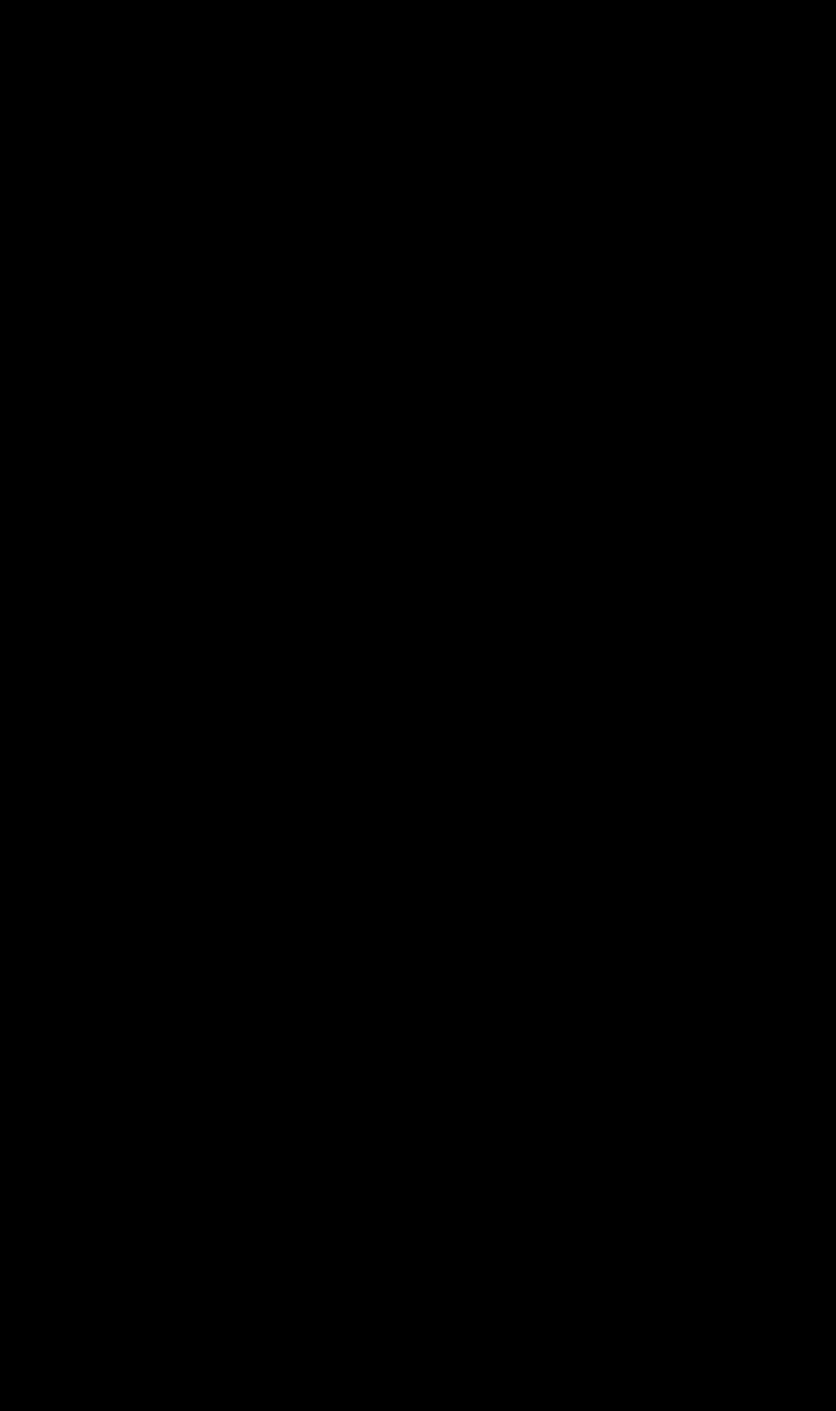
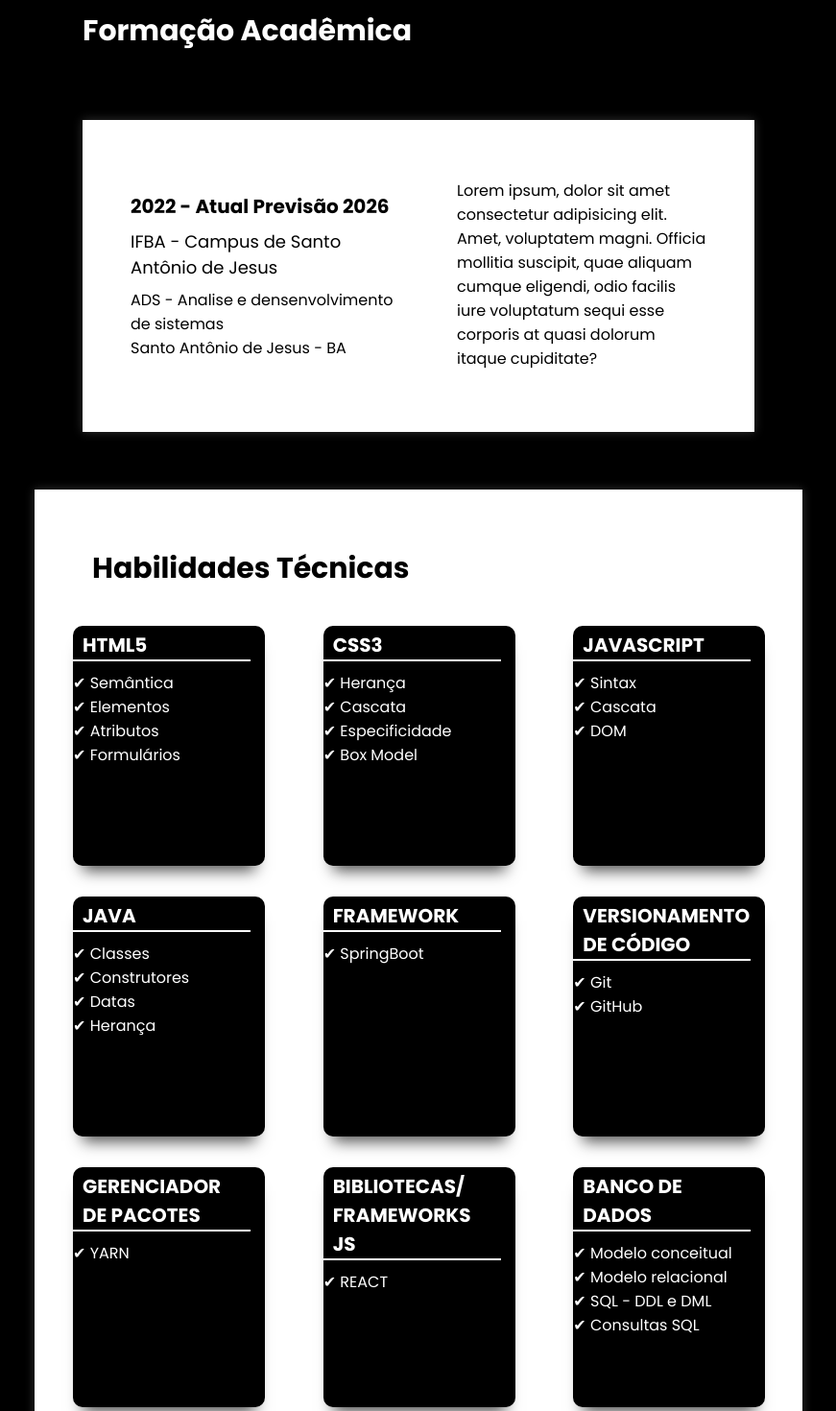
Before and after one commit to Gabriellealsantos/portifolio, a React (Vite) app: page /curriculum in a window 1280 px wide. Shown: the part 1140-2610 px from the top of the page at 96% size, without its empty margins (204-1075 px from the left). Before the commit the page ends 1120 px from the top, so only its background shows below. Built offline with nearby package versions, Linux system fonts and the light colour scheme.

Commit message:
Page Curriculum CSS completed, responsive is missing

```diff
--- a/src/components/CurriculumCard/index.tsx
+++ b/src/components/CurriculumCard/index.tsx
@@ -1,15 +1,23 @@
 import './styles.css';
 
-export default function CurriculumCard() {
+type Props = {
+    date: string;
+    office: string;
+    companyName: string;
+    companyLocation: string;
+}
+
+export default function CurriculumCard({date, office, companyName, companyLocation} : Props) {
+
     return (
         <>
             <div className="curriculum-card">
 
                 <div className="left-content">
-                    <p className="date">2022 - Atual</p>
-                    <p className="office">CARGO</p>
-                    <p className="company-name">Nome da Empresa</p>
-                    <p className="company-location">Localização da Empresa</p>
+                    <p className="date">{date}</p>
+                    <p className="office">{office}</p>
+                    <p className="company-name">{companyName}</p>
+                    <p className="company-location">{companyLocation}</p>
                 </div>
 
 
--- a/src/components/CurriculumCard/styles.css
+++ b/src/components/CurriculumCard/styles.css
@@ -13,7 +13,7 @@
     float: left;
     width: 50%;
     text-align: start;
-    padding: 90px 40px;
+    padding: 50px 20px 50px 40px;
 }
 
 .right-content {
@@ -56,7 +56,3 @@
     font-weight: 400;
     margin: 0 0 4px 0;
 }
-
-.centralize {
-
-}
--- /dev/null
+++ b/src/components/MiniSkillsCard/index.tsx
@@ -0,0 +1,22 @@
+import './styles.css';
+
+type Props = {
+    title: string;
+    states: string[];
+    skills: string[];
+};
+
+export default function MiniSkillsCard({ title, states, skills }: Props) {
+    return (
+        <div className="mini-skills-card">
+            <h1>{title}</h1>
+            <ul>
+                {states.map((state, index) => (
+                    <li key={`state-${index}`}>
+                        {state} {skills[index]}
+                    </li>
+                ))}
+            </ul>
+        </div>
+    );
+}
--- /dev/null
+++ b/src/components/MiniSkillsCard/styles.css
@@ -0,0 +1,23 @@
+.mini-skills-card {
+    width: 200px;
+    height: 250px;
+    background-color: var(--pf-color-bg-primary);
+    color: var(--pf-color-bg-secondary);
+    border-radius: 10px;
+    box-shadow: 0 15px 15px -10px rgba(0, 0, 0, 0.7);
+}
+
+.mini-skills-card h1 {
+    font-size: 20px;
+    padding: 5px 10px 0px 10px;
+    border-bottom: 2px solid var(--pf-color-bg-secondary);
+    margin-bottom: 10px;
+}
+
+.mini-skills-card p {
+    font-size: 16px;
+    font-weight: 400;
+    font-family: 'Quicksand';
+    padding: 2px;
+    margin: 0;
+}
--- /dev/null
+++ b/src/components/SkillsCard/index.tsx
@@ -0,0 +1,52 @@
+// SkillsCard.tsx
+import MiniSkillsCard from '../MiniSkillsCard';
+import './styles.css';
+
+export default function SkillsCard() {
+    const html5States = ['✔','✔','✔','✔',];
+    const html5Skills = ['Semântica','Elementos', 'Atributos', 'Formulários'];
+
+    const Css3States = ['✔','✔','✔','✔',];
+    const Css3kills = ['Herança','Cascata', 'Especificidade', 'Box Model', 'Flexbox/Grid'];
+
+
+    const jsStates = ['✔','✔','✔',];
+    const jskills = ['Sintax','Cascata', 'DOM'];
+
+    const frameStates = ['✔',];
+    const frameSkills = ['SpringBoot'];
+
+    const languageStates = ['✔','✔','✔','✔',];
+    const languageSkills = ['Classes','Construtores', 'Datas', 'Herança', 'Lambda'];
+
+    const githubStates = ['✔','✔'];
+    const githubkills = ['Git','GitHub'];
+
+    const packageStates = ['✔'];
+    const packagesSkills = ['YARN'];
+
+
+    const libraryStates = ['✔'];
+    const librarySkills = ['REACT'];
+
+
+    const dataBaseStates = ['✔','✔','✔','✔',];
+    const dataBaseSkills = ['Modelo conceitual','Modelo relacional', 'SQL - DDL e DML', 'Consultas SQL'];
+
+    return (
+        <div className="skills-card">
+            <h3>Habilidades Técnicas</h3>
+            <div className="skills-container">
+                <MiniSkillsCard title="HTML5" states={html5States} skills={html5Skills} />
+                <MiniSkillsCard title="CSS3" states={Css3States} skills={Css3kills} />
+                <MiniSkillsCard title="JAVASCRIPT" states={jsStates} skills={jskills} />
+                <MiniSkillsCard title="JAVA" states={languageStates} skills={languageSkills} />
+                <MiniSkillsCard title="FRAMEWORK" states={frameStates} skills={frameSkills} />
+                <MiniSkillsCard title="VERSIONAMENTO DE CÓDIGO" states={githubStates} skills={githubkills} />
+                <MiniSkillsCard title="GERENCIADOR DE PACOTES" states={packageStates} skills={packagesSkills} />
+                <MiniSkillsCard title="BIBLIOTECAS/ FRAMEWORKS JS" states={libraryStates} skills={librarySkills} />
+                <MiniSkillsCard title="BANCO DE DADOS" states={dataBaseStates} skills={dataBaseSkills} />
+            </div>
+        </div>
+    );
+}
--- /dev/null
+++ b/src/components/SkillsCard/styles.css
@@ -0,0 +1,26 @@
+.skills-card {
+    width: 800px;
+    max-height: 975px;
+    margin-bottom: 110px;
+    padding: 10px;
+    background-color: var(--pf-color-bg-secondary);
+    box-shadow: 0 0 10px rgba(255, 255, 255, 0.2);
+    align-items: center;
+}
+
+.skills-card h3 {
+    padding: 50px 0 20px 50px;
+    font-size: 30px;
+    font-weight: 700;
+
+}
+
+.skills-container {
+    width: 100%; /* Pode ajustar a largura conforme necessário */
+    max-height: 100%; /* Pode ajustar a altura conforme necessário */
+    display: grid;
+    grid-gap: 32px;
+    padding: 17px 0px 17px 30px;
+    grid-template-columns: repeat(auto-fill, minmax(200px, 1fr));
+
+}
--- /dev/null
+++ b/src/models/ability.ts
@@ -0,0 +1,5 @@
+import { Skills } from "./skills";
+
+export type ability = {
+    skills: Skills[];
+};
--- /dev/null
+++ b/src/models/skills.ts
@@ -0,0 +1,5 @@
+export type Skills = {
+    id : number;
+    stateImg: string;
+    nameSkill: string;
+};
--- a/src/routes/PortifolioHome/Curriculum/index.tsx
+++ b/src/routes/PortifolioHome/Curriculum/index.tsx
@@ -1,8 +1,11 @@
 import CurriculumCard from '../../../components/CurriculumCard';
+import FooterPf from '../../../components/FooterPf';
+import SkillsCard from '../../../components/SkillsCard';
 import './styles.css'
 
 export default function Curriculum() {
     return (
+        <>
 
             <section className="card-container">
 
@@ -15,15 +18,26 @@ export default function Curriculum() {
                     <h2>Experiência</h2>
                 </div>
 
-            <div className="card-center">
-               <CurriculumCard />
-               <CurriculumCard />
+
+                <CurriculumCard date="2022 - Atual" office="CARGO" companyName="Nome da Empresa" companyLocation="Localização da Empresa" />
+                <CurriculumCard date="2022 - 2022" office="CARGO" companyName="Nome da Empresa" companyLocation="Localização da Empresa" />
+
+
+                <div className="title-container-experience">
+                    <h2>Formação Acadêmica</h2>
                 </div>
 
+                <CurriculumCard date="2022 - Atual Previsão 2026" office="IFBA - Campus de Santo Antônio de Jesus" companyName="ADS - Analise e densenvolvimento de sistemas" companyLocation="Santo Antônio de Jesus - BA" />
+
+
+                <SkillsCard />
 
             </section>
 
+            <FooterPf />
 
+
+        </>
 
 
 
--- a/src/routes/PortifolioHome/Curriculum/styles.css
+++ b/src/routes/PortifolioHome/Curriculum/styles.css
@@ -8,6 +8,7 @@ body {
     max-width: 800px;
     margin: 0 auto;
     flex-direction: column;
+
 
 }
 
```
Lines whose indentation alone changed are shown as unchanged.
